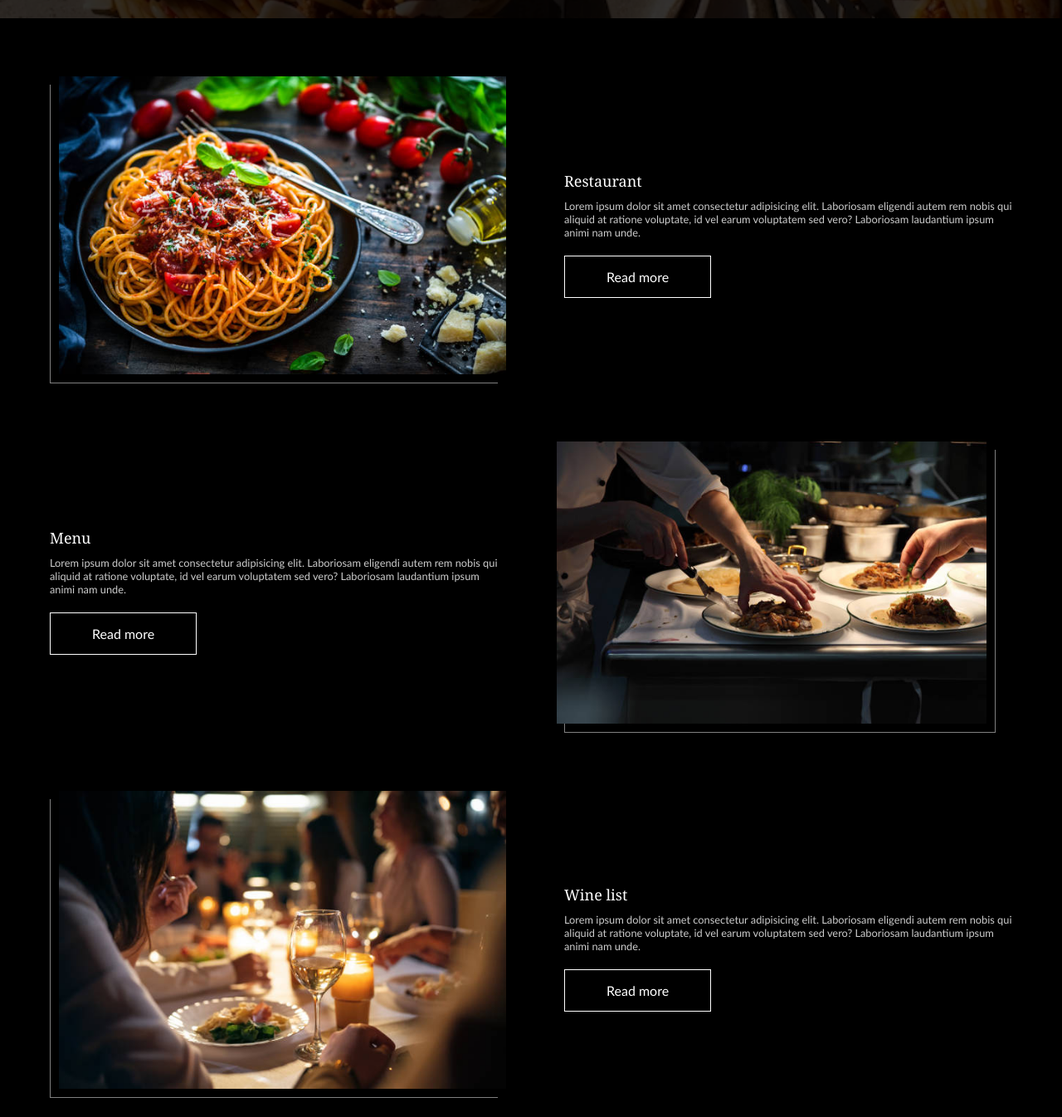
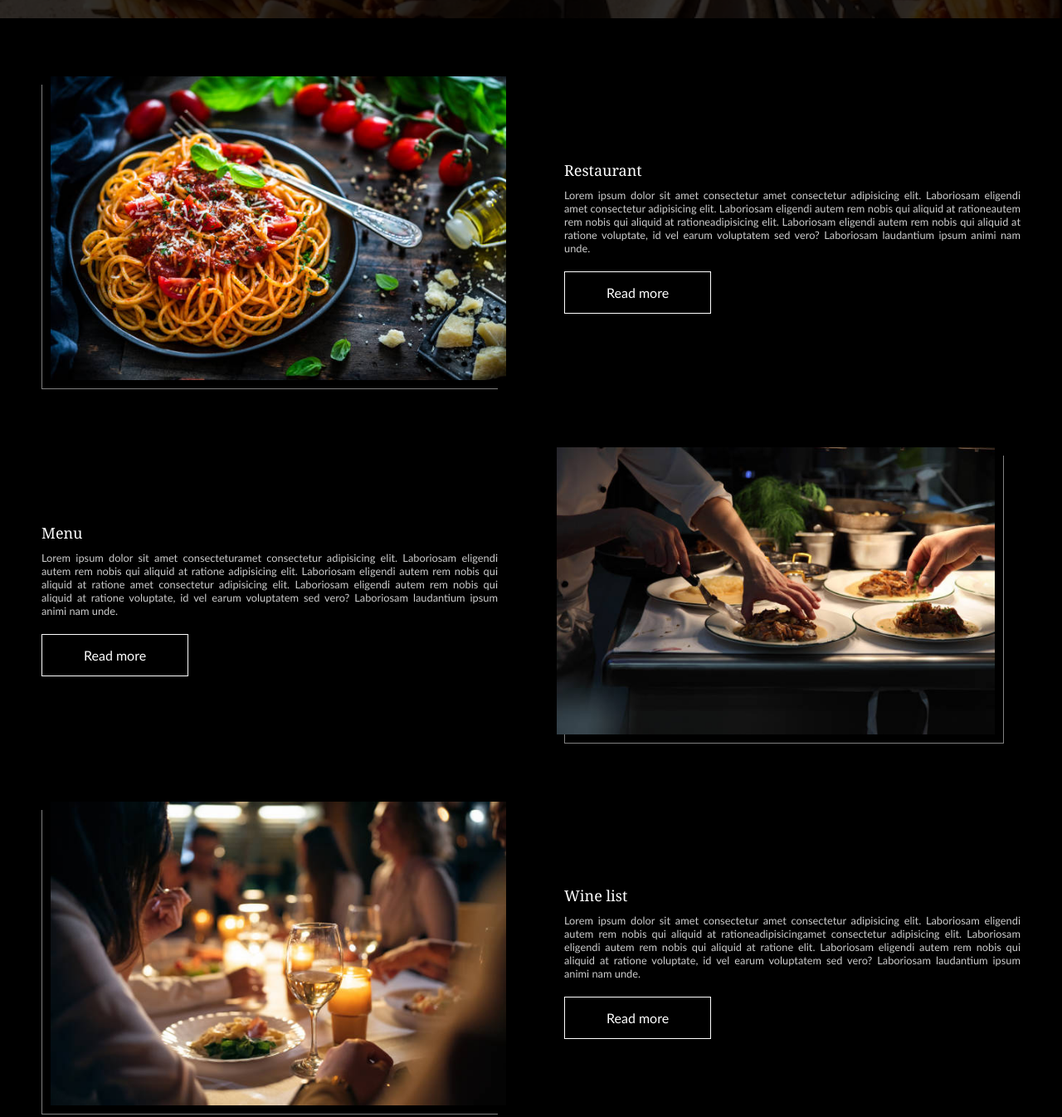
Before and after one commit to Mosesemeh/e-commerce, a plain HTML site: page index.html in a window 1280 px wide. Shown: the part 448-1794 px from the top of the page at 83% size. Drawn offline with Linux system fonts and the light colour scheme.

Commit message:
initial commit

```diff
--- a/index.html
+++ b/index.html
@@ -40,7 +40,7 @@
                 </div>
                 <div class="texts">
                     <h2>Restaurant</h2>
-                    <p>Lorem ipsum dolor sit amet consectetur adipisicing elit. Laboriosam eligendi autem rem nobis qui aliquid at ratione voluptate, id vel earum voluptatem sed vero? Laboriosam laudantium ipsum animi nam unde.</p>
+                    <p>Lorem ipsum dolor sit amet consectetur amet consectetur adipisicing elit. Laboriosam eligendi amet consectetur adipisicing elit. Laboriosam eligendi autem rem nobis qui aliquid at rationeautem rem nobis qui aliquid at rationeadipisicing elit. Laboriosam eligendi autem rem nobis qui aliquid at ratione voluptate, id vel earum voluptatem sed vero? Laboriosam laudantium ipsum animi nam unde.</p>
                     <a href="" class="btn outline">Read more</a>
                 </div>
             </div>
@@ -50,7 +50,7 @@
                         </div>
                     <div class="texts">
                         <h2>Menu</h2>
-                        <p>Lorem ipsum dolor sit amet consectetur adipisicing elit. Laboriosam eligendi autem rem nobis qui aliquid at ratione voluptate, id vel earum voluptatem sed vero? Laboriosam laudantium ipsum animi nam unde.</p>
+                        <p>Lorem ipsum dolor sit amet consecteturamet consectetur adipisicing elit. Laboriosam eligendi autem rem nobis qui aliquid at ratione adipisicing elit. Laboriosam eligendi autem rem nobis qui aliquid at ratione amet consectetur adipisicing elit. Laboriosam eligendi autem rem nobis qui aliquid at ratione voluptate, id vel earum voluptatem sed vero? Laboriosam laudantium ipsum animi nam unde.</p>
                         <a href="" class="btn outline">Read more</a>
                     </div>
                 </div>
@@ -60,7 +60,7 @@
                             </div>
                         <div class="texts">
                             <h2>Wine list</h2>
-                            <p>Lorem ipsum dolor sit amet consectetur adipisicing elit. Laboriosam eligendi autem rem nobis qui aliquid at ratione voluptate, id vel earum voluptatem sed vero? Laboriosam laudantium ipsum animi nam unde.</p>
+                            <p>Lorem ipsum dolor sit amet consectetur amet consectetur adipisicing elit. Laboriosam eligendi autem rem nobis qui aliquid at rationeadipisicingamet consectetur adipisicing elit. Laboriosam eligendi autem rem nobis qui aliquid at ratione elit. Laboriosam eligendi autem rem nobis qui aliquid at ratione voluptate, id vel earum voluptatem sed vero? Laboriosam laudantium ipsum animi nam unde.</p>
                             <a href="" class="btn outline">Read more</a>
                         </div>
                     </div>
--- a/pasta.css
+++ b/pasta.css
@@ -122,11 +122,11 @@ div.intro div.content .btn{
     border-radius: 4px;
 }
 div.content-blocks{
-    padding: 0px 40px;
+    padding: 0;
 }
 @media screen and (min-width: 768px){
     div.content-blocks{
-        padding: 0px 20px;
+        padding: 0px 10px;
     }
 }
 div.content-block{
@@ -150,6 +150,7 @@ div.content-block div.texts p{
     margin-bottom: 20px;
     font-size: 0.8rem;
     color: #ccc;
+    text-align: justify;
 }
 @media screen and (min-width: 768px){
     div.content-block:nth-child(even) div.side-img{
@@ -232,6 +233,7 @@ div.review{
 }
 div.review p{
     font-size:0.7rem;
+    text-align: justify;
 }
 div.review h3{
     font-family: 'open sans', sans-serif;
```
